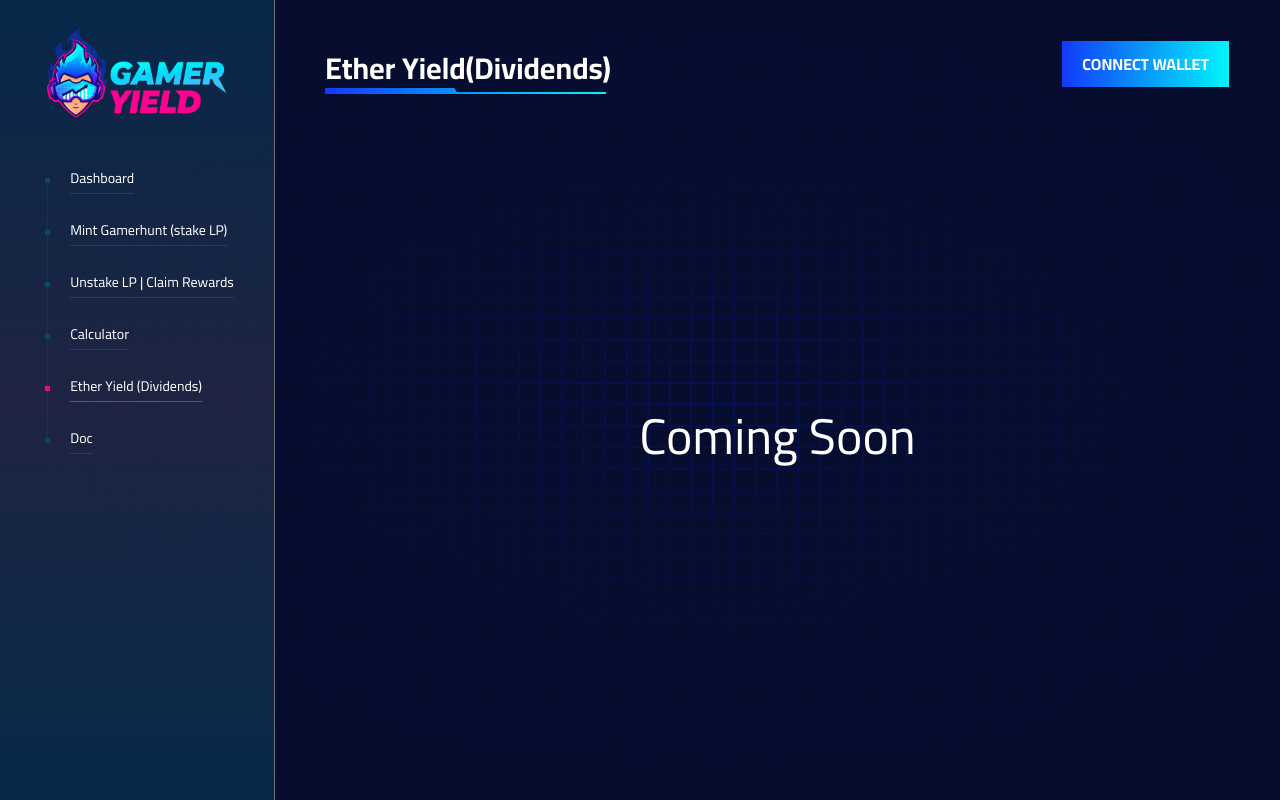
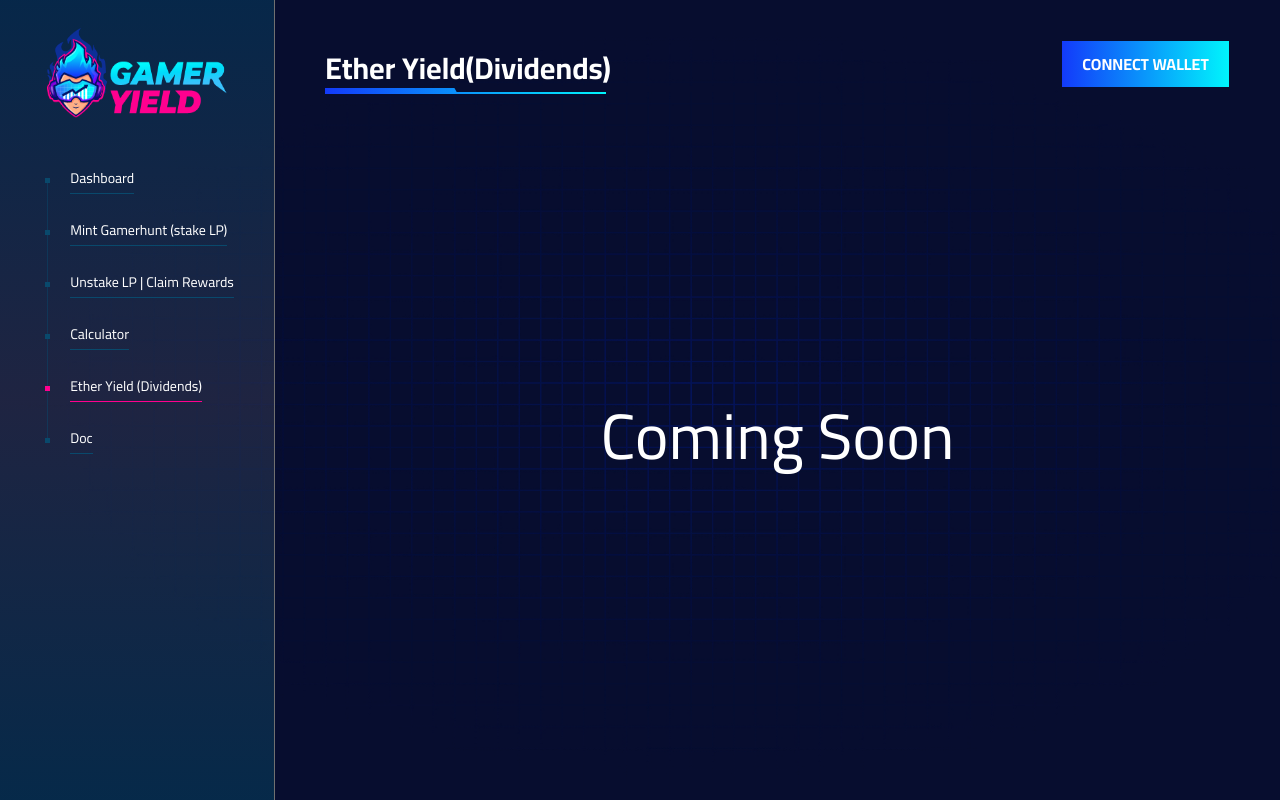
Before and after one commit to lilbonekit/gameryield, a React (Create React App) app: page /etheryield in a window 1280 px wide. Built offline with nearby package versions, Linux system fonts and the light colour scheme.

Commit message:
fix: rest issues

```diff
--- a/src/components/ComingSoon/comingsoon.styled.js
+++ b/src/components/ComingSoon/comingsoon.styled.js
@@ -1,6 +1,11 @@
 import styled from "styled-components";
 
 export const ComingSoonContainer = styled.div`
-  font-size: 50px;
-  color: white;
+  display: flex;
+  justify-content: center;
+  align-items: center;
 `;
+
+export const ComingSoonContent = styled.div`
+  font-size: 64px;
+`;
--- a/src/components/ComingSoon/index.js
+++ b/src/components/ComingSoon/index.js
@@ -1,8 +1,12 @@
 import React from "react";
-import { ComingSoonContainer } from "./comingsoon.styled";
+import { ComingSoonContainer, ComingSoonContent } from "./comingsoon.styled";
 
 const ComingSoon = () => {
-  return <ComingSoonContainer>Coming Soon</ComingSoonContainer>;
+  return (
+    <ComingSoonContainer>
+      <ComingSoonContent>Coming Soon</ComingSoonContent>
+    </ComingSoonContainer>
+  );
 };
 
 export default ComingSoon;
--- /dev/null
+++ b/src/components/Slider/mint.gen.js
@@ -0,0 +1,17 @@
+import React from "react";
+import { SliderContainer, SliderContent } from "./slider.styled";
+
+const GenSlider = (props) => {
+  return (
+    <SliderContainer>
+      <SliderContent
+        type="range"
+        min="1"
+        max="100"
+        defaultValue={props.value}
+      />
+    </SliderContainer>
+  );
+};
+
+export default GenSlider;
--- /dev/null
+++ b/src/components/Slider/mint.yield.js
@@ -0,0 +1,17 @@
+import React from "react";
+import { SliderContainer, SliderContent } from "./slider.styled";
+
+const YieldSlider = (props) => {
+  return (
+    <SliderContainer>
+      <SliderContent
+        type="range"
+        min="1"
+        max="100"
+        defaultValue={props.value}
+      />
+    </SliderContainer>
+  );
+};
+
+export default YieldSlider;
--- a/src/pages/dashboard/MintGamerhunt/index.js
+++ b/src/pages/dashboard/MintGamerhunt/index.js
@@ -1,5 +1,8 @@
 import React from "react";
 import Tooltip from "@mui/material/Tooltip";
+import Card from "../../../components/Card";
+import GenSlider from "../../../components/Slider/mint.gen";
+import YieldSlider from "../../../components/Slider/mint.yield";
 import {
   MintGamerhuntBurnCard,
   MintGamerhuntContainer,
@@ -35,8 +38,6 @@
   MintGamerhuntDaysInput,
   MintGamerhuntTraxInput,
 } from "./mintgamerhunt.styled";
-import Card from "../../../components/Card";
-import Slider from "../../../components/Slider";
 import MintLineChart from "../../../components/MintLineChart";
 import {
   chart1,
@@ -147,7 +148,7 @@
                       ))}
                     </MintGamerhuntMintCardFooterTextCol>
                   </MintGamerhuntMintCardFooterText>
-                  <Slider value="3" />
+                  <YieldSlider value="30" />
                 </MintGamerhuntMintCardFooterAction>
               </MintGamerhuntMintCardFooter>
             </MintGamerhuntMintCardContent>
@@ -168,7 +169,7 @@
             <span>GEN 2</span>
             <span>GEN 3</span>
           </MintGamerhuntSliderTextGroup>
-          <Slider value="3" />
+          <GenSlider value="30" />
         </MintGamerhuntSlider>
         <MintGamerhuntChartGroup>
           <Card title="500">
```
Also changed, not shown: 1 other file (tests, documents, lock files or other folders).
